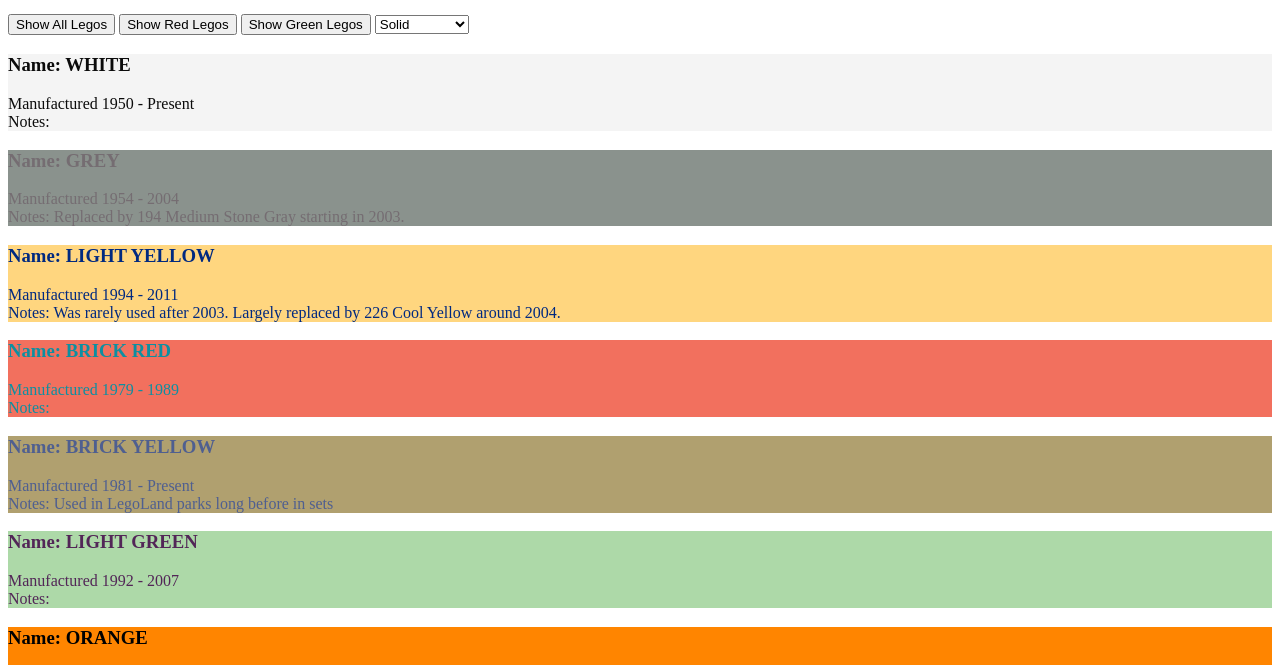
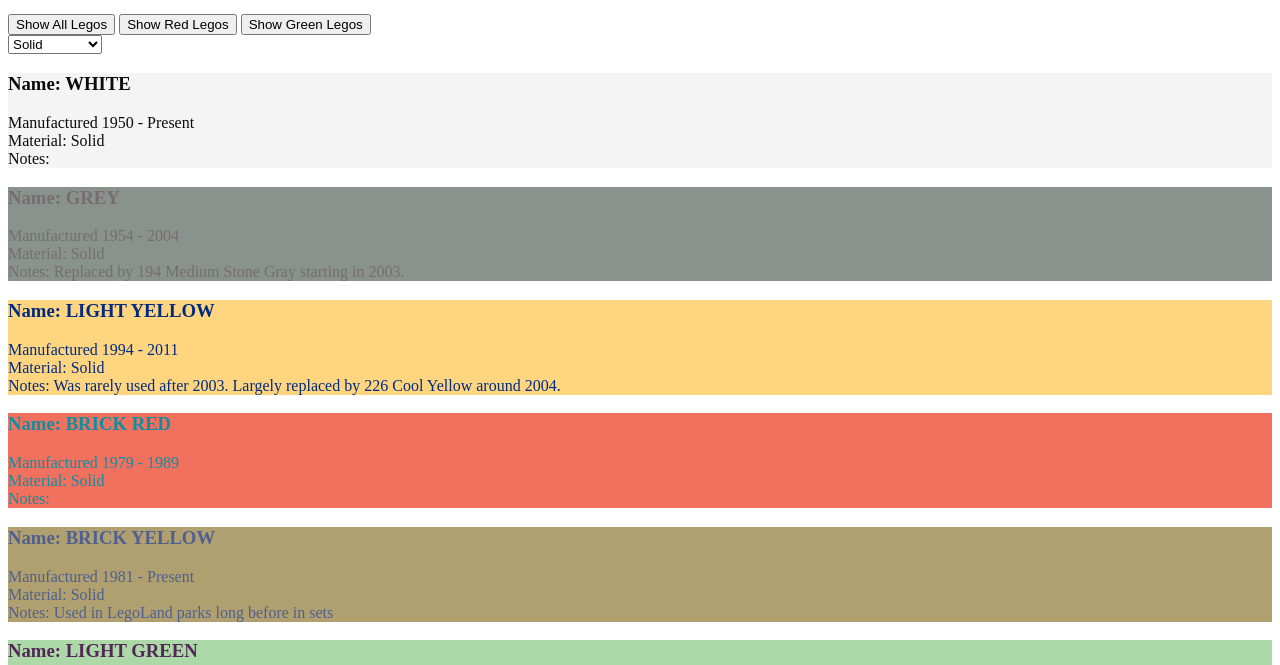
Before and after one commit to nss-day-cohort-47/everything-is-awesome-SidneyCrandall, a plain HTML site: page index.html in a window 1280 px wide. Shown: the part 78-743 px from the top of the page. Drawn offline with Linux system fonts and the light colour scheme.

Commit message:
fixed dropdown menu. Moving on to the search feature.

```diff
--- a/index.html
+++ b/index.html
@@ -15,23 +15,28 @@
             <button id="showAll">Show All Legos</button>
             <button id="showRed">Show Red Legos</button>
             <button id="showGreen">Show Green Legos</button>
-            <select id="showAllMaterial">
-              <option id="showSolid">Solid</option>
-              <option id="showTransparent">Transparent</option>
-              <option id="showPearl">Pearl</option>
-              <option id="showChrome">Chrome</option>
-              <option id="showMetallic">Metallic</option>
-              <option id="showMilky">Milky</option>
-              <option id="showGlitter">Glitter</option>
-              <option id="showSpeckle">Speckle</option>
-              <option id="showInk">Ink</option>
-              <option id="showModulex">Modulex</option>
-              <option id="showProcess">Process</option>
-            </select>
+
+            <div class="dropdown">
+                <select id="showMaterial" name="showMAterial">
+                  <option value="Solid">Solid</option>
+                  <option value="Transparent">Transparent</option>
+                  <option value="Pearl">Pearl</option>
+                  <option value="Chrome">Chrome</option>
+                  <option value="Metallic">Metallic</option>
+                  <option value="Milky">Milky</option>
+                  <option value="Glitter">Glitter</option>
+                  <option value="Speckle">Speckle</option>
+                  <option value="Ink">Ink</option>
+                  <option value="Modulex">Modulex</option>
+                  <option value="Process">Process</option>
+                </select>
+            </div>
+
         </nav>
     </header>
     <main>
         <section id="all-legos"></section>
+
     </main>
     <script src="scripts/main.js" type="module"></script>
 </body>
--- a/scripts/legos/LegoDetail.js
+++ b/scripts/legos/LegoDetail.js
@@ -5,6 +5,7 @@ export const LegoDetail = (brick) => {
     let block = `<section class="block-wrapper" style="background-color:#${brick.ColorHex}">
               <h3>Name: ${brick.LegoName.toUpperCase()}</h3>
               <div class="block-years">Manufactured ${brick.YearFrom} - ${brick.YearTo}</div>
+              <div class="block-material">Material: ${brick.Material}</div>
               <div class="block-notes">Notes: ${brick.Notes}</div>
               </section>
               `;
--- a/scripts/main.js
+++ b/scripts/main.js
@@ -20,22 +20,25 @@ navElement.addEventListener("click", (event) => {
     }
 })
 
+const materialElement = document.querySelector("#showMaterial")
+materialElement.addEventListener("change", (event) => {
+    if (event.target.id === "showMaterial") {
+        const materialType = (event.target.value);
+        filterMaterial(materialType);
+    } else if (event.target.id === "showAll") {
+        makeLegoList(useLegos())
+    }
+})
 
-/*navElement.addEventListener("change", event => {
-    if (event.target.id === "showSolid") {
-        filterLegos("Solid")
-    } else if (event.target.id === "showAllMaterial") {
-        makeLegoList(useLegos())
-        console.log("showSolid")
-    }
-    if (event.target.id === "showTransparent") {
-        filterLegos("Transparent")
-    } else if (event.target.id === "showAllMaterial") {
-        makeLegoList(useLegos())
-        console.log("showParents")
-    }
-})*/
 
+const filterMaterial = (whatFilter) => {
+    const filterArray = useLegos().filter(singleLego => {
+        if (singleLego.Material.includes(whatFilter)) {
+            return singleLego;
+        }
+    })
+    makeLegoList(filterArray);
+}
 
 const filterLegos = (whatFilter) => {
     const filterArray = useLegos().filter(singleLego => {
```
